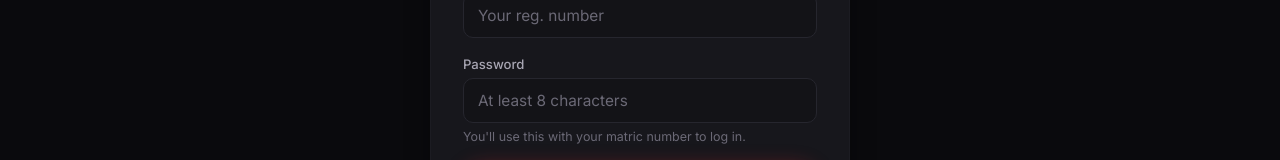
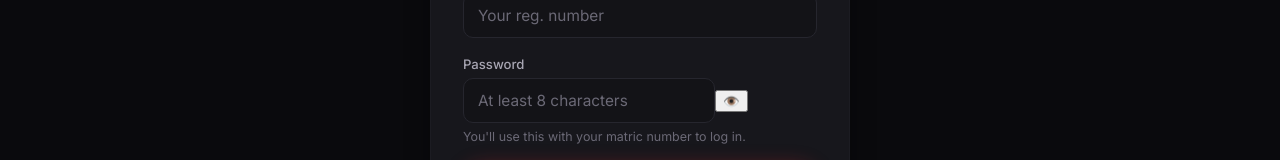
Before and after one commit to Emris-x/Campus-pay-, a React (Vite) app: page /signup in a window 1280 px wide. Shown: the part 551-711 px from the top of the page. Built offline with nearby package versions, Linux system fonts and the light colour scheme; no server answers.

Commit message:
Enhance password input with visibility toggle
Updated the password input field to toggle visibility and added a button for this functionality.

```diff
--- a/src/pages/SignUp.jsx
+++ b/src/pages/SignUp.jsx
@@ -13,6 +13,7 @@ export default function SignUp() {
     registrationNumber: "",
     password: "",
   });
+  const [showPassword, setShowPassword] = useState(false);
   const [error, setError] = useState("");
   const [busy, setBusy] = useState(false);
 
@@ -69,10 +70,33 @@ export default function SignUp() {
             <input id="registrationNumber" type="text" placeholder="Your reg. number" value={form.registrationNumber} onChange={update("registrationNumber")} required />
           </div>
           <div className="cp-field">
-            <label htmlFor="password">Password</label>
-            <input id="password" type="password" placeholder="At least 8 characters" value={form.password} onChange={update("password")} required />
-            <span className="cp-field-hint">You'll use this with your matric number to log in.</span>
-          </div>
+  <label htmlFor="password">Password</label>
+
+  <div className="cp-password-wrap">
+    <input
+      id="password"
+      type={showPassword ? "text" : "password"}
+      placeholder="At least 8 characters"
+      value={form.password}
+      onChange={update("password")}
+      autoComplete="new-password"
+      required
+    />
+
+    <button
+      type="button"
+      className="cp-password-toggle"
+      onClick={() => setShowPassword((visible) => !visible)}
+      aria-label={showPassword ? "Hide password" : "Show password"}
+    >
+      {showPassword ? "👁️" : "👁️"}
+    </button>
+  </div>
+
+  <span className="cp-field-hint">
+    You'll use this with your matric number to log in.
+  </span>
+</div>
           <button type="submit" className="cp-btn cp-btn--primary cp-btn--full" disabled={busy}>
             {busy ? "Creating account…" : "Sign up"}
           </button>
```
